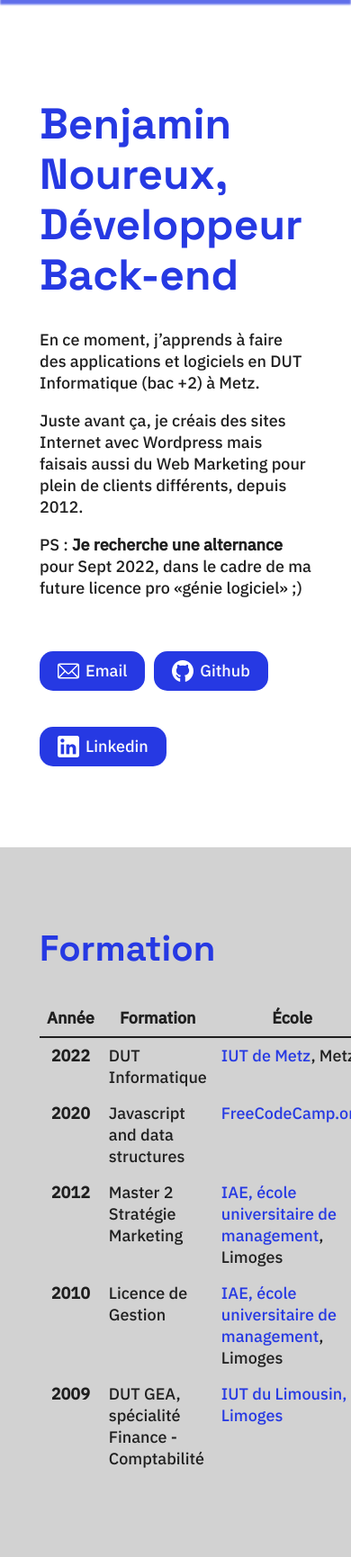
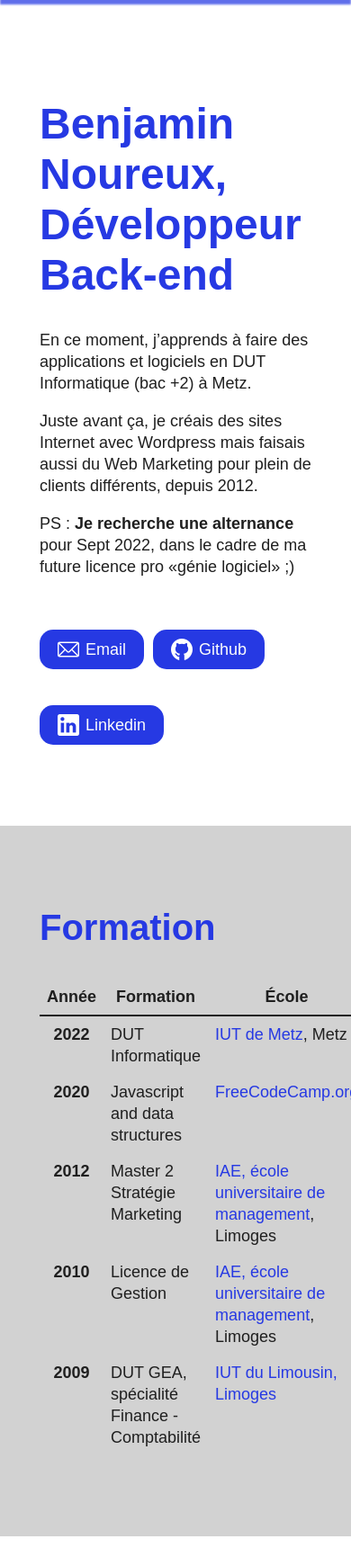
Before and after one commit to n0uben/n0uben.github.io, a PHP site: page / in a window 390 px wide; the page is wider, and only the part inside the window is pictured. Shown: the part 80-1811 px from the top of that part at 90% size. Run offline with PHP 8.4, Linux system fonts and the light colour scheme; some web fonts are replaced.

Commit message:
add media queries and add local fonts instead of google fonts

```diff
--- a/index.html
+++ b/index.html
@@ -7,10 +7,6 @@
         <title>Benjamin Noureux - Développeur Back-end #RechercheAlternance2022</title>
         <!-- ma feuille de style -->
         <link rel="stylesheet" href="style.css">
-        <!--import fonts google-->
-        <link rel="preconnect" href="https://fonts.googleapis.com">
-        <link rel="preconnect" href="https://fonts.gstatic.com" crossorigin>
-        <link href="https://fonts.googleapis.com/css2?family=IBM+Plex+Sans:ital,wght@0,300, 400;0,500;1,300&family=Space+Grotesk:wght@700&display=swap"      rel="stylesheet">
     </head>
 <body>
     <div class="header">
--- a/mentions-legales.html
+++ b/mentions-legales.html
@@ -10,7 +10,7 @@
         <!--import fonts google-->
         <link rel="preconnect" href="https://fonts.googleapis.com">
         <link rel="preconnect" href="https://fonts.gstatic.com" crossorigin>
-        <link href="https://fonts.googleapis.com/css2?family=IBM+Plex+Sans:ital,wght@0,300, 400;0,500;1,300&family=Space+Grotesk:wght@700&display=swap"      rel="stylesheet">
+        <link href="https://fonts.googleapis.com/css2?family=Roboto:ital,wght@0,300;0,700;1,300&family=Space+Grotesk:wght@300;700&display=swap" rel="stylesheet">
     </head>
 <body>
     <div class="header">
--- a/style.css
+++ b/style.css
@@ -9,6 +9,27 @@ Cette feuille de style utilise :
 - une structure comme un genre de bootstrap artisanal (modele section / lignes / colonnes)
 - des noms en anglais car j’en ai l'habitude (la faute de bootstrap principalement ^^)
 */
+
+@font-face {
+    font-family: 'IBM Plex sans';
+    src: url(./fonts/IBMPlexSans-Light.ttf);
+    font-weight: 300;
+}
+@font-face {
+    font-family: 'IBM Plex sans';
+    src: url(./fonts/IBMPlexSans-Bold.ttf);
+    font-weight: 700;
+}
+@font-face {
+    font-family: 'IBM Plex sans';
+    src: url(./fonts/IBMPlexSans-LightItalic.ttf);
+    font-style: italic;
+}
+@font-face {
+    font-family: 'Space Grotesk';
+    src: url(./fonts/SpaceGrotesk-Bold.ttf);
+    font-weight: 700;
+}
 
 :root {
     --text-primary: #1f1f1f;
@@ -24,7 +45,7 @@ Cette feuille de style utilise :
     --background-secondary-ultralight: rgba(31, 31, 31, 0.2);
 
     --fonts-title: 'Space Grotesk', sans-serif;
-    --fonts-text: 'IBM Plex Sans', sans-serif;
+    --fonts-text: 'IBM Plex sans', sans-serif;
 
     --header-height: 80px;
     --dropdown-shadow: rgb(56, 74, 229, 0.8);
@@ -380,6 +401,12 @@ footer p {
     .col2 {
         max-width: 45%;
     }
+    #home .row {
+        justify-content: baseline;
+    }
+    #experiences .row {
+        align-items: baseline;
+    }
 
     /*cards*/
 
```
